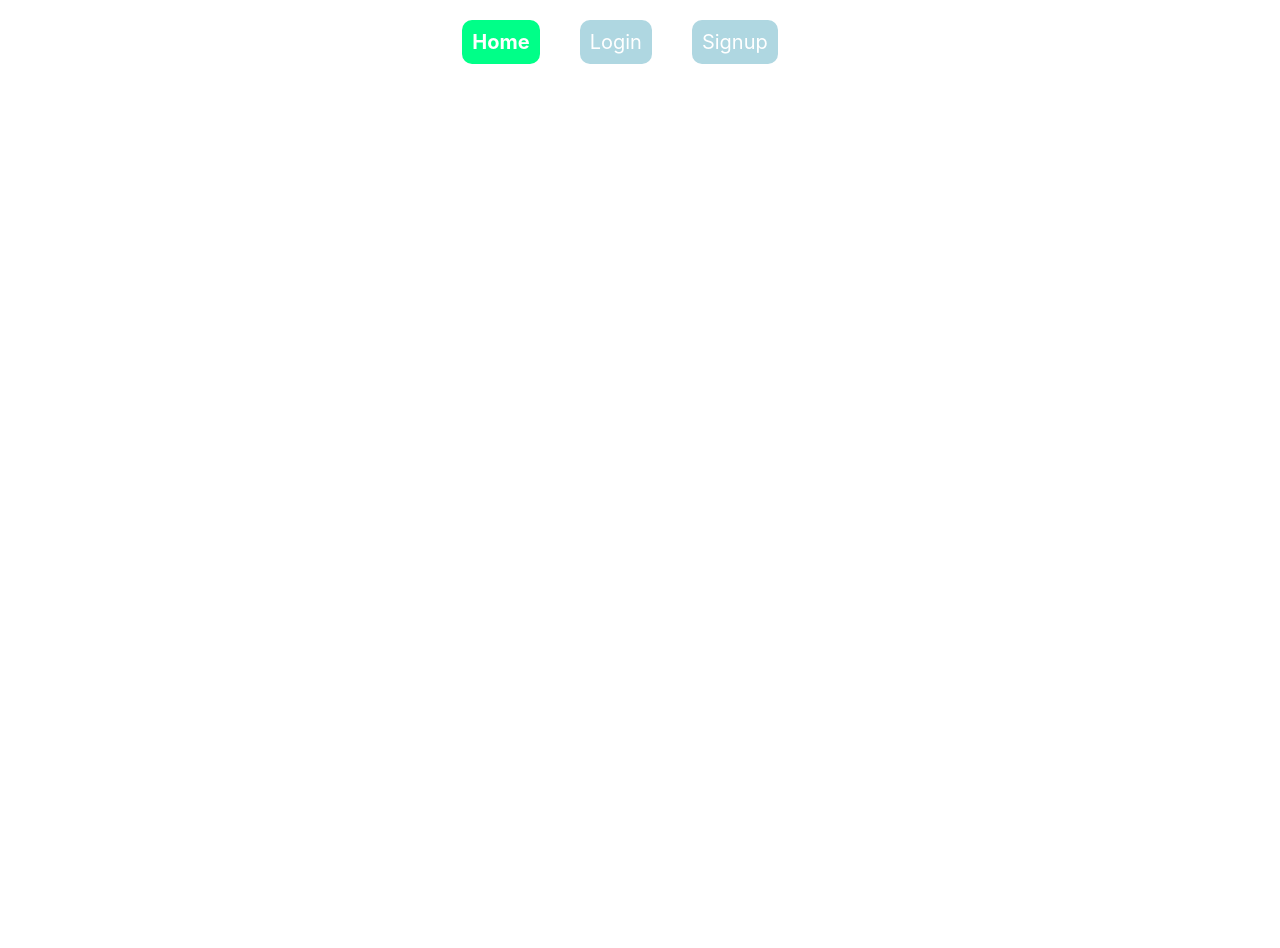
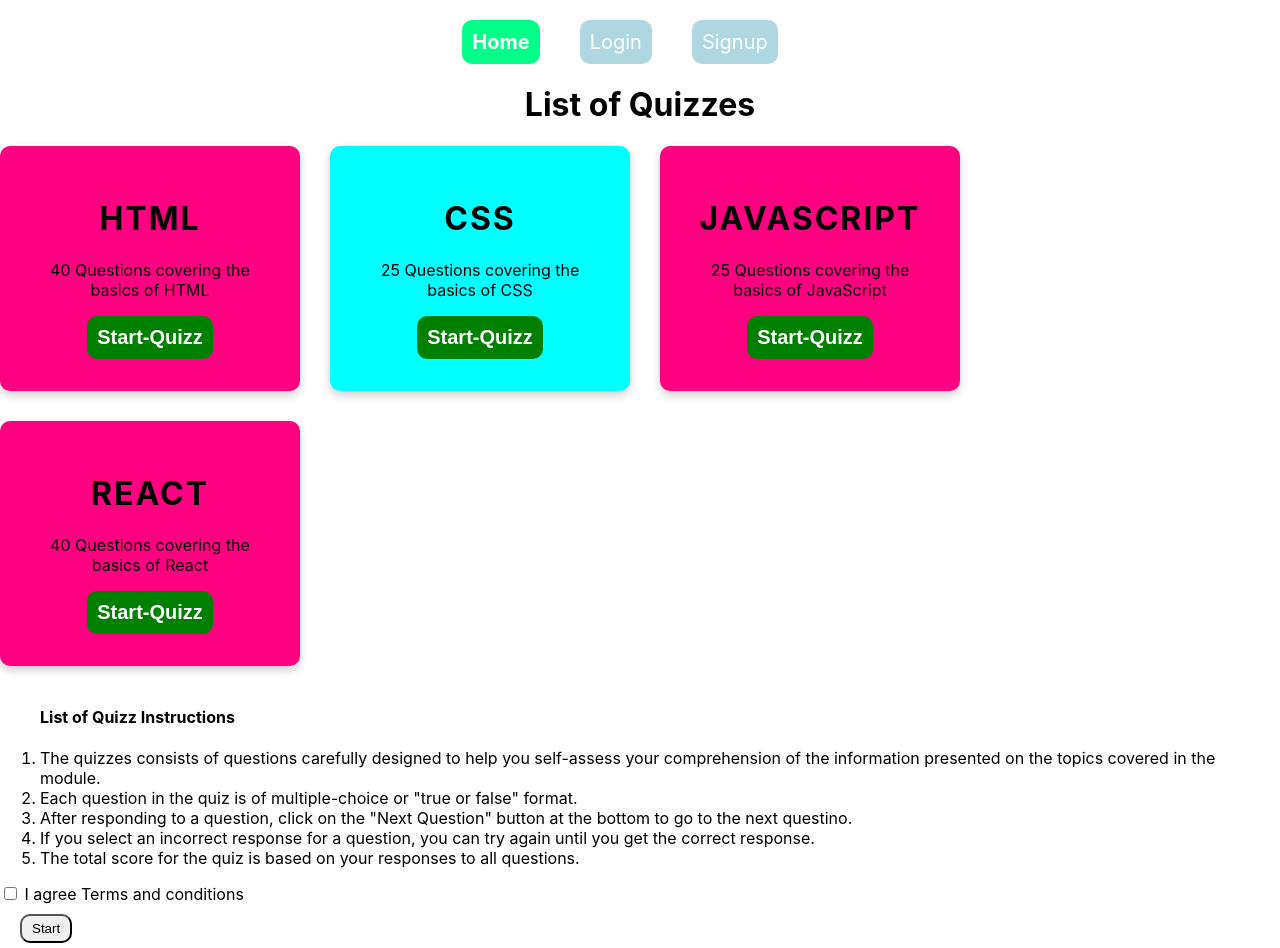
Before and after one commit to HEMASINCHU/quizzapp, a React (Create React App) app: page /home/quizz-instruction in a window 1280 px wide. Before the commit this address had no page. Before the commit the page ends 800 px from the top, so only its background shows below. Built offline with nearby package versions, Linux system fonts and the light colour scheme.

Commit message:
QuizzInstruction and questions are added

```diff
--- a/src/App.js
+++ b/src/App.js
@@ -3,9 +3,10 @@ import Login from "./components/Login";
 import Signup from "./components/Signup";
 import Home from "./components/Home";
 import NavBar from "./navbar/Navbar";
+import Cards from "./card/Cards";
+import QuizzInstruction from "./card/QuizzInstruction";
 import "./App.css";
-import Cards from "./card/Cards";
-import Quizz from "./card/Quizz";
+import Quizzes from "./questions/Quizzes";
 
 function App() {
   return (
@@ -15,9 +16,10 @@ function App() {
         <Route path="/" element={<Login />} />
         <Route path="signup" element={<Signup />} />
         <Route path="home" element={<Home />}>
-          <Route path="quizz" element={<Quizz />} />
           <Route path="cards" element={<Cards />} />
+          <Route path="quizz-instruction" element={<QuizzInstruction />} />
         </Route>
+        <Route path="quizzes" element={<Quizzes />} />
       </Routes>
     </div>
   );
--- a/src/card/Card.js
+++ b/src/card/Card.js
@@ -1,5 +1,8 @@
 import { useState } from "react";
+import { useNavigate } from "react-router-dom";
+
 const Card = (props) => {
+  const navigate = useNavigate();
   console.log(props);
   const { title, description } = props.data;
   const [colors] = useState(["#00ffff", "#ff0080", "#bf00ff", "#80ff00"]);
@@ -29,6 +32,7 @@ const Card = (props) => {
             fontWeight: "bold",
             border: "none",
           }}
+          onClick={() => navigate("quizz-instruction")}
         >
           Start-Quizz
         </button>
--- a/src/card/Quizz.js
+++ /dev/null
@@ -1,8 +0,0 @@
-const Quizz = () => {
-  return (
-    <>
-      <h1>Quizz works</h1>
-    </>
-  );
-};
-export default Quizz;
--- /dev/null
+++ b/src/card/QuizzInstruction.js
@@ -0,0 +1,45 @@
+import { useNavigate } from "react-router-dom";
+const QuizzInstruction = () => {
+  const navigate = useNavigate();
+  return (
+    <>
+      <ol>
+        <h4>List of Quizz Instructions</h4>
+        <li>
+          The quizzes consists of questions carefully designed to help you
+          self-assess your comprehension of the information presented on the
+          topics covered in the module.{" "}
+        </li>
+        <li>
+          Each question in the quiz is of multiple-choice or "true or false"
+          format.
+        </li>
+        <li>
+          After responding to a question, click on the "Next Question" button at
+          the bottom to go to the next questino.{" "}
+        </li>
+        <li>
+          If you select an incorrect response for a question, you can try again
+          until you get the correct response.
+        </li>
+        <li>
+          The total score for the quiz is based on your responses to all
+          questions.
+        </li>
+      </ol>
+      <input type="checkbox" /> I agree Terms and conditions
+      <br />
+      <button
+        style={{
+          padding: "5px 10px",
+          borderRadius: "10px",
+          margin: "10px 20px 5px",
+        }}
+        onClick={() => navigate("/quizzes")}
+      >
+        Start
+      </button>
+    </>
+  );
+};
+export default QuizzInstruction;
--- a/src/components/Home.js
+++ b/src/components/Home.js
@@ -4,9 +4,9 @@ const Home = () => {
   return (
     <>
       <Cards />
-      <Link className="nav-link" to="quizz">
-        Quizz works
-      </Link>
+      {/* <Link className="nav-link" to="quizz-instruction">
+        QuizzInstruction
+      </Link> */}
       <br />
       <Outlet />
     </>
--- /dev/null
+++ b/src/questions/FirstQ.js
@@ -0,0 +1,15 @@
+const FirstQ = (props) => {
+  console.log(props);
+  const { question, options, correctAnswer } = props.data;
+
+  return (
+    <>
+      <div>
+        <h1>{question}</h1>
+        <p>{options}</p>
+        <p>{correctAnswer}</p>
+      </div>
+    </>
+  );
+};
+export default FirstQ;
--- /dev/null
+++ b/src/questions/Quizzes.js
@@ -0,0 +1,17 @@
+import FirstQ from "./FirstQ";
+import { questions } from "./questions";
+
+const Quizzes = () => {
+  return (
+    <>
+      <div>
+        {questions.map((item, index) => (
+          <FirstQ key={index} data={item} />
+        ))}
+      </div>
+      <button style={{ margin: "10px", padding: "5px 10px" }}>Previous</button>
+      <button style={{ padding: "5px 10px" }}>Next</button>
+    </>
+  );
+};
+export default Quizzes;
--- /dev/null
+++ b/src/questions/questions.js
@@ -0,0 +1,17 @@
+export const questions = [
+  {
+    question: "1.What is react?",
+    options: [
+      "A. JavaScript library ",
+      "B. Angular Framework ",
+      "C. Vuejs ",
+      "D. Nodejs",
+    ],
+    correctAnswer: "A",
+  },
+  {
+    question: "2.What is JS stands for?",
+    options: ["A.Javascript", "B.Typescript", "C.Boolean", "D.string"],
+    correctAnswer: "A ",
+  },
+];
```
